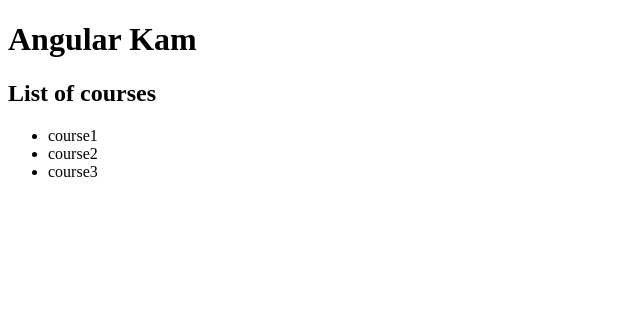
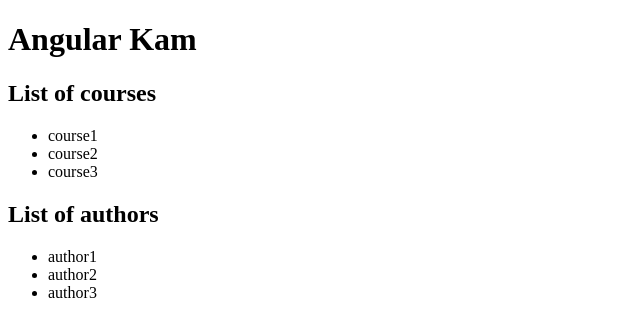
Before and after one commit to khayes24/angular-tutorial, an Angular app: page / in a window 1280 px wide. Shown: the top 336 px of the page, without its empty margins (0-640 px from the left). Built offline with nearby package versions, Linux system fonts and the light colour scheme.

Commit message:
practice using services & components to display simple list

```diff
--- a/src/app/app.component.html
+++ b/src/app/app.component.html
@@ -1,2 +1,3 @@
 <h1>Angular Kam</h1>
 <courses></courses> <!--Render courses Component-->
+<authors></authors> <!--Render authors Component-->
--- /dev/null
+++ b/src/app/authors.service.ts
@@ -0,0 +1,11 @@
+import { Injectable } from '@angular/core';
+
+@Injectable({
+  providedIn: 'root'
+})
+export class AuthorsService {
+
+  getAuthors(){
+      return ["author1", "author2", "author3"];
+  }
+}
--- /dev/null
+++ b/src/app/authors/authors.component.html
@@ -0,0 +1,6 @@
+<h2>{{ getTitle() }}</h2>
+<ul>
+  <li *ngFor="let author of authors">
+    {{author}}
+  </li>
+</ul>
--- /dev/null
+++ b/src/app/authors/authors.component.ts
@@ -0,0 +1,25 @@
+import { Component, OnInit } from '@angular/core';
+import { AuthorsService } from '../authors.service';
+
+@Component({
+  selector: 'authors',
+  templateUrl: './authors.component.html',
+  styleUrls: ['./authors.component.css']
+})
+export class AuthorsComponent implements OnInit {
+  title = "List of authors";
+  authors;
+
+  constructor(service: AuthorsService) {
+    this.authors = service.getAuthors();
+  }
+
+  //Getter function
+  getTitle(){
+    return this.title;
+  }
+
+  ngOnInit() {
+  }
+
+}
```
Also changed, not shown: src/app/app.module.ts (+6 -2 lines), src/app/authors/authors.component.css (added), 2 other files (tests, documents, lock files or other folders).
